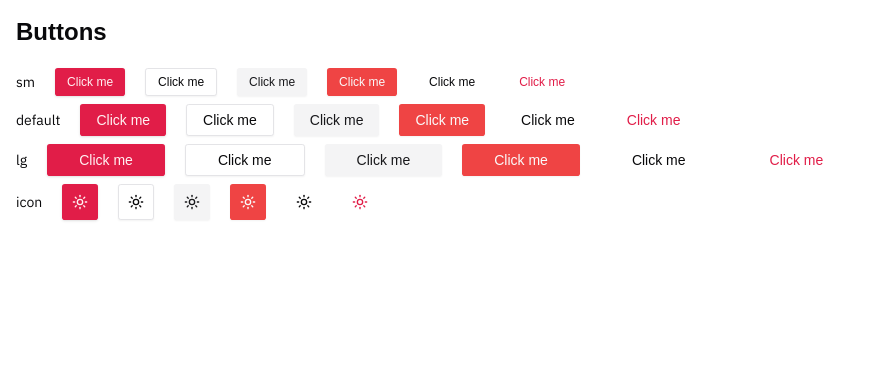
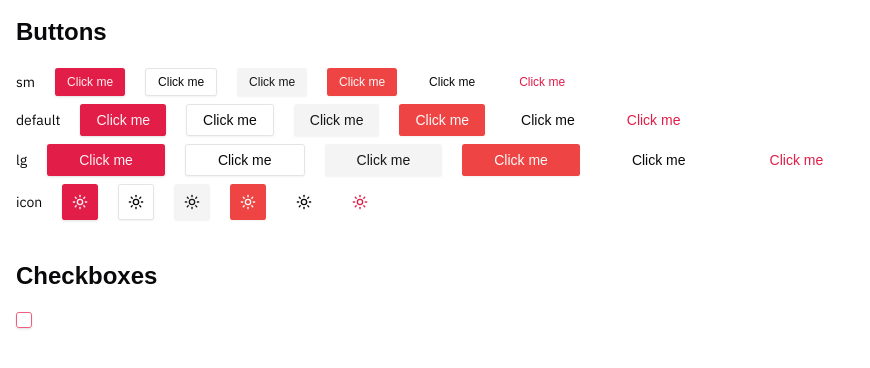
Before and after one commit to jgengo/tout_doux, a Next.js app: page /demo in a window 1280 px wide. Shown: the top 368 px of the page, without its empty margins (0-870 px from the left). Built offline with nearby package versions, Linux system fonts and the light colour scheme.

Commit message:
feat: add checkboxes and placeholder on /home page

```diff
--- a/src/app/demo/page.tsx
+++ b/src/app/demo/page.tsx
@@ -1,4 +1,5 @@
 import { Button } from "@/components/ui/button";
+import { Checkbox } from "@/components/ui/checkbox";
 import { Sun } from "lucide-react";
 
 export default function Demo() {
@@ -13,8 +14,9 @@ export default function Demo() {
   const sizes = ["sm", "default", "lg", "icon"] as const;
 
   return (
-    <div className="space-y-2 px-4 py-4">
+    <div className="px-4 py-4">
       <h2 className="mb-5 text-2xl font-bold">Buttons</h2>
+      <div className="space-y-2">
         {sizes.map((size) => (
           <div key={size} className="flex items-center gap-5">
             <p className="font-[family-name:var(--font-ibm-plex-sans)] text-sm">
@@ -32,5 +34,11 @@ export default function Demo() {
           </div>
         ))}
       </div>
+
+      <h2 className="mb-5 mt-10 text-2xl font-bold">Checkboxes</h2>
+      <div className="items-top flex space-x-2">
+        <Checkbox id="terms1" />
+      </div>
+    </div>
   );
 }
--- a/src/components/calendar-view.js
+++ b/src/components/calendar-view.js
@@ -97,14 +97,16 @@ export const CalendarView = ({ startDate }) => {
               </div>
               <div className="mt-4 space-y-1">
                 <div className="group relative flex items-center rounded-md border-b py-1">
-                  <div className="absolute left-0 opacity-0 transition-opacity group-hover:opacity-100">
-                    <Checkbox
-                      id={`task-${index}`}
-                      aria-label="Complete task"
-                      className="-ml-6"
-                    />
+                  <div className="items-top absolute -left-5 flex opacity-0 transition-opacity group-hover:opacity-100">
+                    <Checkbox id={`task-${index}`} aria-label="Complete task" />
                   </div>
                   <div className="text-[0.88rem]">Task placeholder</div>
+                </div>
+                <div className="group relative flex items-center rounded-md border-b py-1">
+                  <div className="items-top absolute -left-5 flex opacity-0 transition-opacity group-hover:opacity-100">
+                    <Checkbox id={`task-${index}`} aria-label="Complete task" />
+                  </div>
+                  <div className="text-[0.88rem]">Another placeholder</div>
                 </div>
                 <div className="rounded-md border-b py-1">
                   <input
--- a/src/components/ui/checkbox.tsx
+++ b/src/components/ui/checkbox.tsx
@@ -13,7 +13,7 @@ const Checkbox = React.forwardRef<
   <CheckboxPrimitive.Root
     ref={ref}
     className={cn(
-      "border-primary focus-visible:ring-ring data-[state=checked]:bg-primary data-[state=checked]:text-primary-foreground peer h-4 w-4 shrink-0 rounded-sm border shadow focus-visible:outline-none focus-visible:ring-1 disabled:cursor-not-allowed disabled:opacity-50",
+      "border-primary/70 data-[state=checked]:bg-primary/70 data-[state=checked]:text-primary-foreground peer h-4 w-4 shrink-0 rounded-md border shadow focus-visible:outline-none disabled:cursor-not-allowed disabled:opacity-50",
       className
     )}
     {...props}
```
Lines whose indentation alone changed are shown as unchanged.
